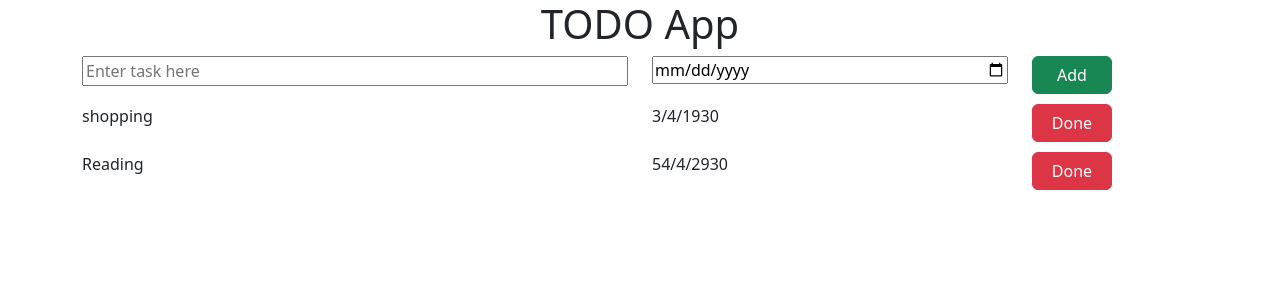
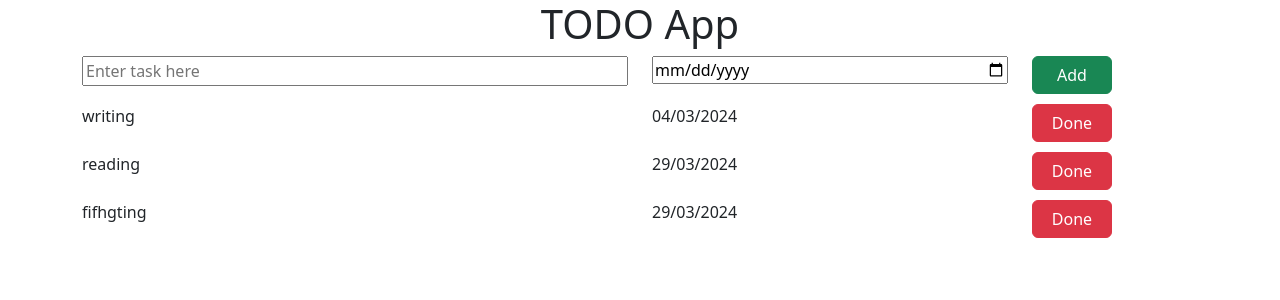
Before and after one commit to rajveer3x/todo-app-ui, a React (Vite) app: page / in a window 1280 px wide. Shown: the top 300 px of the page. Built offline with nearby package versions, Linux system fonts and the light colour scheme.

Commit message:
added more components

```diff
--- a/src/App.jsx
+++ b/src/App.jsx
@@ -1,21 +1,29 @@
-import AddTodo from "./components/AddTodo"
+
 import AppName from "./components/AppName"
-import TodoItem1 from "./components/TodoItem1"
-import TodoItem2 from "./components/TodoItem2"
+import TodoItems from "./components/TodoItems"
 import "./App.css"
-
 
 function App() {
 
+  const todoItems = [
+    {
+      name: "writing",
+      date: "04/03/2024"
+    },
+    {
+      name: "reading",
+      date: "29/03/2024"
+    },
+    {
+      name: "fifhgting",
+      date: "29/03/2024"
+    }
+  ]
+
   return (
     <center className="todo-container">
-      <AppName/>
-      <dev className="items-container">
-      <AddTodo/>
-      <TodoItem1 />
-      <TodoItem2/>
-      </dev>
-
+      <AppName />
+      <TodoItems todoItems={todoItems} />
     </center>
   )
 }
--- a/src/components/AddTodo.jsx
+++ b/src/components/AddTodo.jsx
@@ -1,13 +1,13 @@
 function AddTodo() {
-  return <div class="container">
-      <div class="row kg-row">
-        <div class="col-6">
+  return <div className="container">
+      <div className="row kg-row">
+        <div className="col-6">
           <input type="text" placeholder="Enter task here"/>
         </div>
-        <div class="col-4"><input type="date" />
+        <div className="col-4"><input type="date" />
         </div>
-        <div class="col-2">
-          <button type="button" class="btn btn-success  kg-button">Add</button>
+        <div className="col-2">
+          <button type="button" className="btn btn-success  kg-button">Add</button>
         </div>
       </div>
       </div>
--- /dev/null
+++ b/src/components/TodoItem.jsx
@@ -0,0 +1,17 @@
+function TodoItem({ todoName, todoDate }) {
+  return (
+    <div className="container">
+      <div className="row kg-row">
+        <div className="col-6">{todoName}</div>
+        <div className="col-4">{todoDate}</div>
+        <div className="col-2">
+          <button type="button" className="btn btn-danger kg-button">
+            Done
+          </button>
+        </div>
+      </div>
+    </div>
+  );
+}
+
+export default TodoItem;
--- a/src/components/TodoItem1.jsx
+++ /dev/null
@@ -1,21 +0,0 @@
-function TodoItem1(){
-  let todoName="shopping"
-  let todoDate='3/4/1930'
-  return <div class="container">
-
-
-      <div class="row kg-row">
-        <div class="col-6">
-          {todoName}
-        </div>
-        <div class="col-4">
-          {todoDate}
-        </div>
-        <div class="col-2">
-        <button type="button" class="btn btn-danger kg-button">Done</button>
-        </div>
-      </div>
-      </div>
-}
-
-export default TodoItem1
--- a/src/components/TodoItem2.jsx
+++ /dev/null
@@ -1,21 +0,0 @@
-function TodoItem2(){
-  let todoName="Reading"
-  let todoDate='54/4/2930'
-  return <div class="container">
-
-
-      <div class="row kg-row">
-        <div class="col-6">
-          {todoName}
-        </div>
-        <div class="col-4">
-          {todoDate}
-        </div>
-        <div class="col-2">
-        <button type="button" class="btn btn-danger kg-button">Done</button>
-        </div>
-      </div>
-      </div>
-}
-
-export default TodoItem2
--- /dev/null
+++ b/src/components/TodoItems.jsx
@@ -0,0 +1,15 @@
+import TodoItem from "./TodoItem";
+import AddTodo from "./AddTodo";
+
+const TodoItems = ({ todoItems }) => {
+  return (
+    <div className="items-container">
+      <AddTodo />
+      {todoItems.map((item, index) => (
+        <TodoItem key={index} todoDate={item.date} todoName={item.name}></TodoItem>
+      ))}
+    </div>
+  );
+};
+
+export default TodoItems;
```
